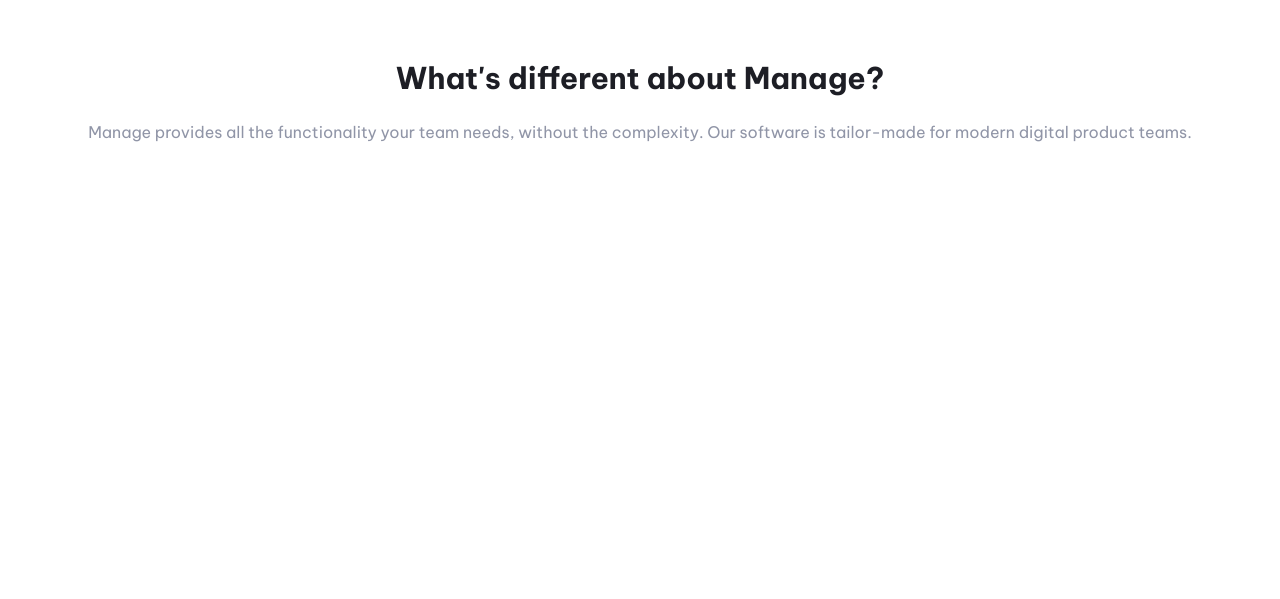
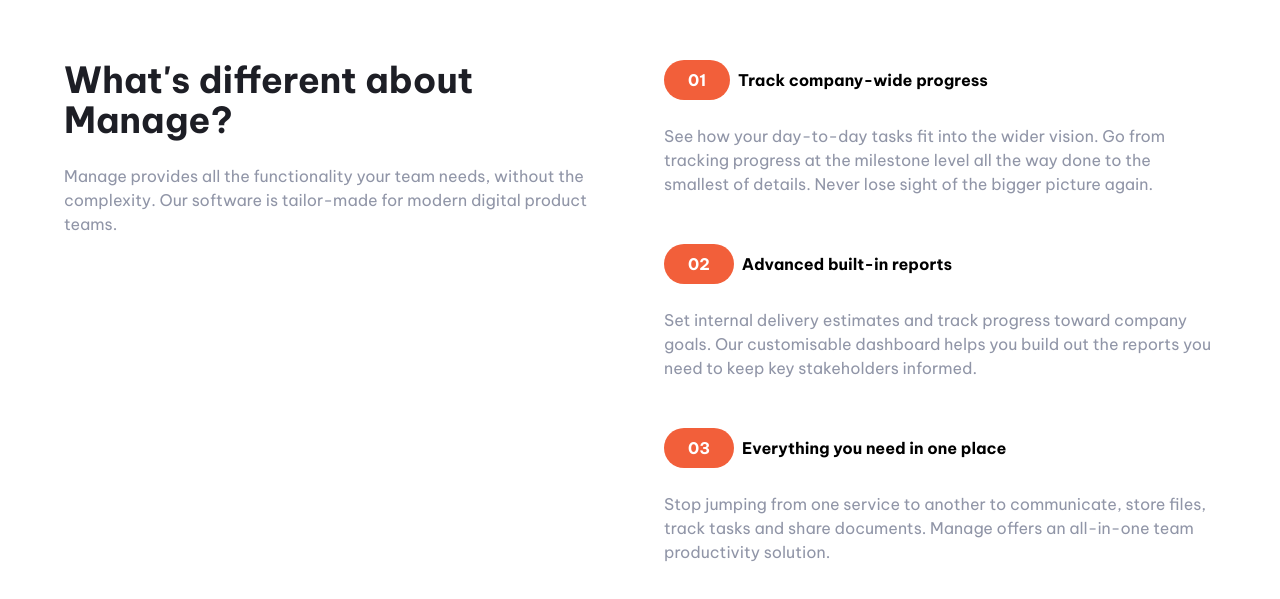
Before and after one commit to JhymerMartinez/TailwindCssLandingPage, a website built with Vite: page index.html in a window 1280 px wide. Shown: the part 771-1370 px from the top of the page. Before the commit the page ends 1011 px from the top, so only its background shows below. Built offline with nearby package versions, Linux system fonts and the light colour scheme.

Commit message:
feat: add sections 02 and 03

```diff
--- a/index.html
+++ b/index.html
@@ -47,13 +47,47 @@
     </section>
   </header>
   <main>
-    <section class="wrapper text-center py-24 grid gap-12">
+    <section class="wrapper text-center py-24 grid gap-12 md:grid-cols-2 md:text-left">
       <article>
-        <h2 class="text-3xl font-bold text-very-dark-blue mb-6">What's different about Manage?</h2>
+        <h2 class="text-3xl font-bold text-very-dark-blue mb-6 md:text-4xl">What's different about Manage?</h2>
         <p class="text-dark-grayish-blue">Manage provides all the functionality your team needs, without the complexity.
           Our software is tailor-made
           for modern digital product teams.</p>
       </article>
+      <div class="grid gap-12">
+        <article class="space-y-4 md:space-y-6">
+          <p class="bg-very-pale-red rounded-l-full font-bold flex items-center md:bg-transparent">
+            <span class="bg-bright-red text-white px-6 rounded-full py-2">01</span>
+            <span class="flex-1 p-2">Track company-wide progress </span>
+          </p>
+          <p class="text-dark-grayish-blue text-left">
+            See how your day-to-day tasks fit into the wider vision. Go from tracking progress at the milestone level
+            all the way done to the smallest of details. Never lose sight of the bigger picture again.
+          </p>
+        </article>
+
+        <article class="space-y-4 md:space-y-6">
+          <p class="bg-very-pale-red rounded-l-full font-bold flex items-center md:bg-transparent">
+            <span class="bg-bright-red text-white px-6 rounded-full py-2">02</span>
+            <span class="flex-1 p-2">Advanced built-in reports </span>
+          </p>
+          <p class="text-dark-grayish-blue text-left">
+            Set internal delivery estimates and track progress toward company goals. Our customisable dashboard helps
+            you build out the reports you need to keep key stakeholders informed.
+          </p>
+        </article>
+
+        <article class="space-y-4 md:space-y-6">
+          <p class="bg-very-pale-red rounded-l-full font-bold flex items-center md:bg-transparent">
+            <span class="bg-bright-red text-white px-6 rounded-full py-2">03</span>
+            <span class="flex-1 p-2">Everything you need in one place </span>
+          </p>
+          <p class="text-dark-grayish-blue text-left">
+            Stop jumping from one service to another to communicate, store files, track tasks and share documents.
+            Manage offers an all-in-one team productivity solution.
+          </p>
+        </article>
+      </div>
     </section>
   </main>
 </body>
```
